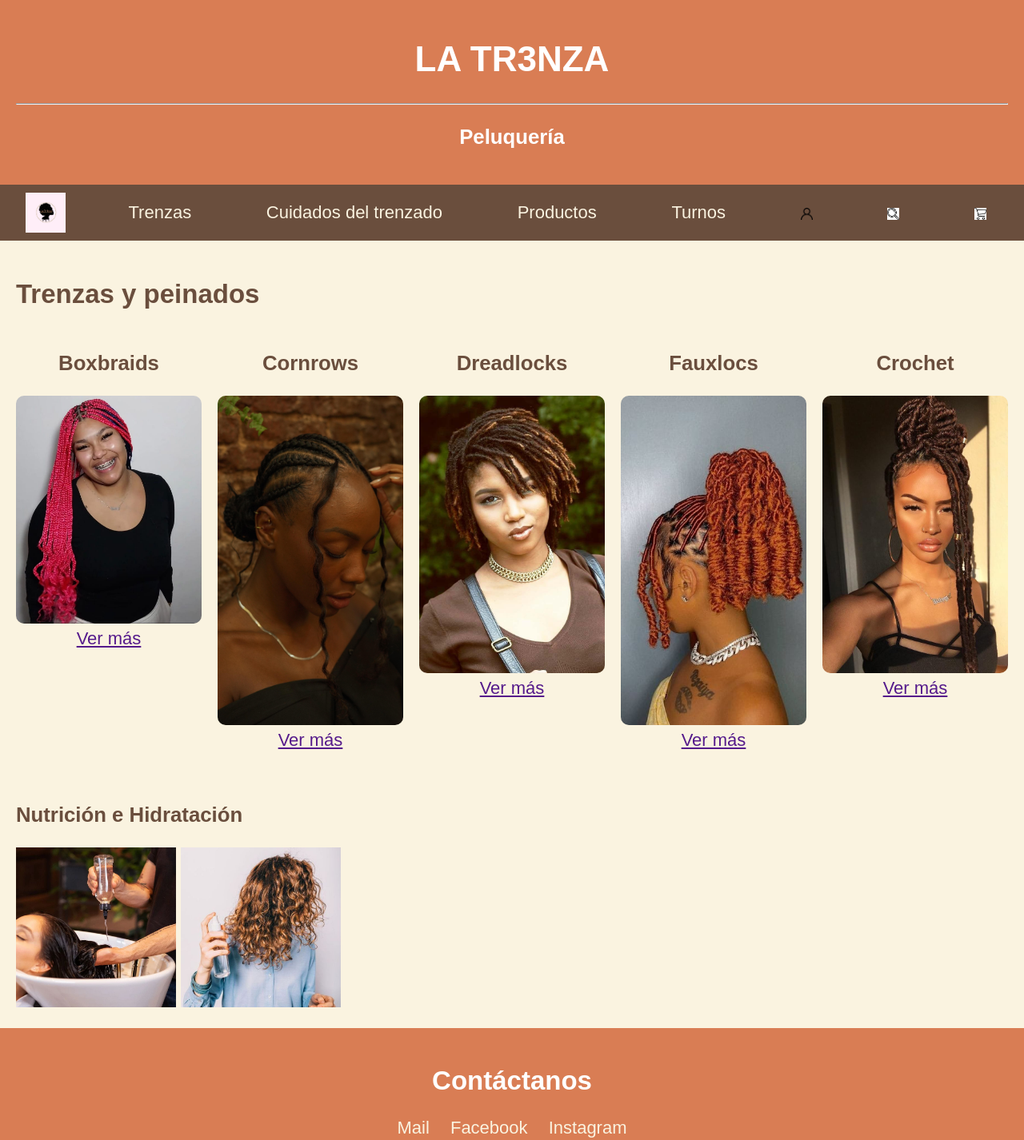
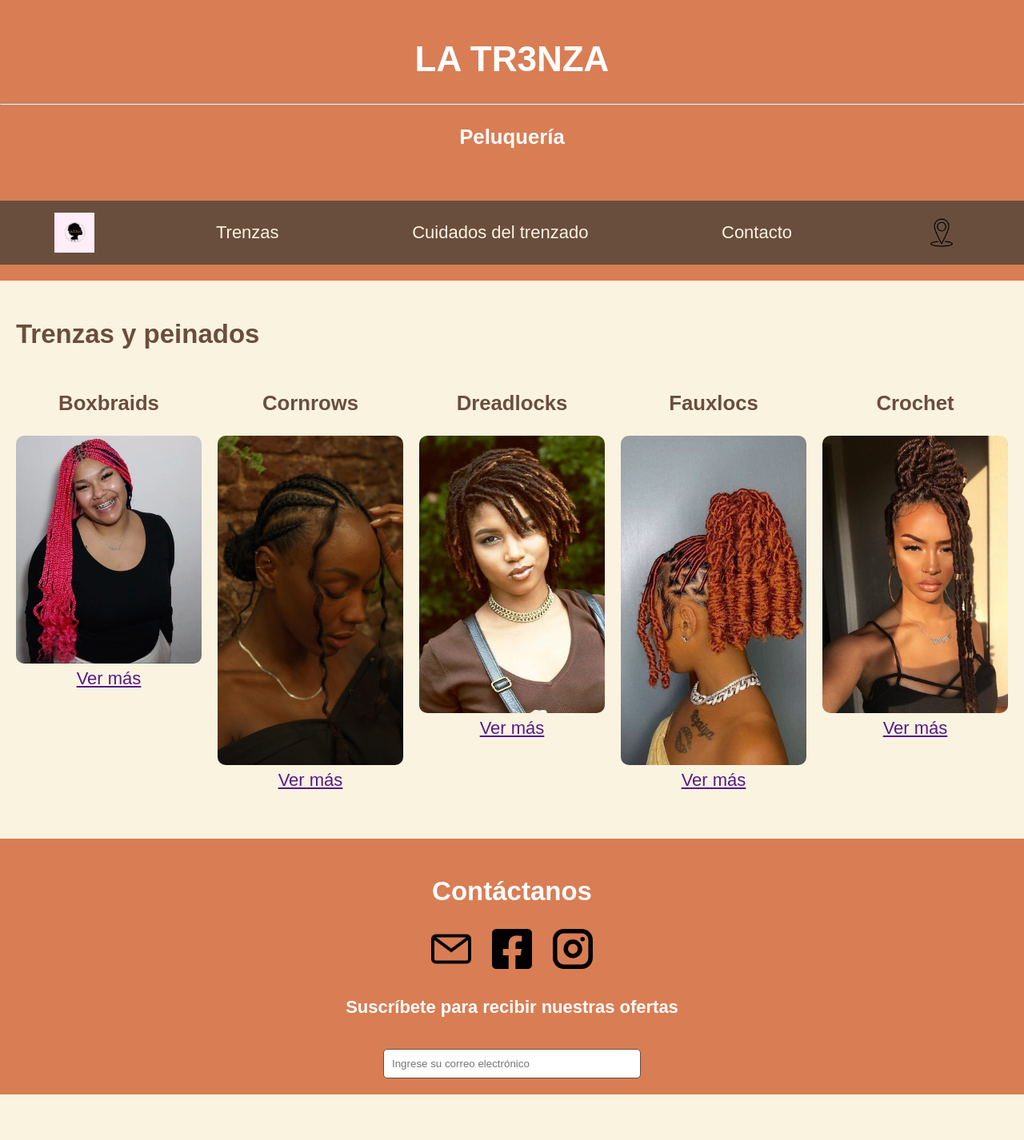
Before and after one commit to MacaVitaSanchez/LaTr3nza, a plain HTML site: page LaTr3nza/index.html in a window 1280 px wide. Shown: the top 1426 px of the page at 80% size. After the commit the page ends 1369 px from the top, so only its background shows below. Drawn offline with Linux system fonts and the light colour scheme; a web font is replaced by a local one.

Commit message:
Nav stiky y agregué iconos de redes sociales

```diff
--- a/LaTr3nza/index.html
+++ b/LaTr3nza/index.html
@@ -4,28 +4,29 @@
     <meta charset="UTF-8">
     <meta name="viewport" content="width=device-width, initial-scale=1.0">
     <title>La Tr3nza</title>
-    <link rel="icon" href="imagenes/la Tr3nza Favicon.jpg">
+    <link rel="icon" href="imagenes/laTr3nzaFavicon.jpg">
+    <link rel="stylesheet" href="reset.css">
     <link rel="stylesheet" href="styles.css">
     <link rel="preconnect" href="https://fonts.googleapis.com">
     <link rel="preconnect" href="https://fonts.gstatic.com" crossorigin>
     <link href="https://fonts.googleapis.com/css2?family=Freeman&display=swap" rel="stylesheet">
 </head>
 <body>
-    <header>
+    <div class="banner">
         <h1>LA TR3NZA</h1>
         <hr>
         <h3>Peluquería</h3>
-    </header>
+    </div>
+    <header>
         <nav>
             <img src="imagenes/logo.jpg" alt="Logo" width="50" height="50">
             <a href="">Trenzas</a>
             <a href="">Cuidados del trenzado</a>
-        <a href="">Productos</a>
-        <a href="">Turnos</a>
-        <a href=""><img src="imagenes/usuario.png" alt="usuario" width="15" height="15"></a>
-        <a href=""><img src="imagenes/Lupa.png" alt="Lupa" width="15" height="15"></a>
-        <a href=""><img src="imagenes/Carrito.png" alt="Carrito" width="15" height="15"></a>
+            <a href="">Contacto</a>
+            <a href=""><img src="./imagenes/ubicacion2.png" alt="Ubicacion" class="logo-ubicacion" width="40" height="40"></a>
         </nav>
+    </header>
+    <main>
         <section>
             <h2>Trenzas y peinados</h2>
             <div class="gallery">
@@ -57,17 +58,19 @@
             </div>
         </section>
         <section>
-        <div>
+            <!-- <div>
                 <h3>Nutrición e Hidratación</h3>
                 <img src="imagenes/nutricion.jpg" alt="Nutricion" width="200" height="200">
                 <img src="imagenes/hidratacion.jpg" alt="Hidratacion" width="200" height="200">
-        </div>
+            </div> -->
         </section>
+    </main>
     <footer>
         <h2>Contáctanos</h2>
-        <a href="#">Mail</a>
-        <a href="#">Facebook</a>
-        <a href="#">Instagram</a>
+        <a href="#"><img src="./imagenes/correo-electronico.png" alt="e-mail" id="mail" width="50" height="50"></a>
+        <a href="#"><img src="./imagenes/facebook.svg" alt="Facebook" id="facebook" width="50" height="50"></a>
+        <a href="https://www.instagram.com/latr3nza_"><img src="./imagenes/instagram.svg" alt="Instagram" id="instagram" width="50" height="50" ></a>
+
         <h4>Suscríbete para recibir nuestras ofertas</h4>
         <input type="text" placeholder="Ingrese su correo electrónico">
     </footer>
--- a/LaTr3nza/styles.css
+++ b/LaTr3nza/styles.css
@@ -8,11 +8,15 @@
     background-color: #FAF3E0;
 }
 
-header {
+header, .banner{
     text-align: center;
-    padding: 20px;
+    padding: 20px 0;
     background-color: #D97D54;
     color: white;
+}
+header{
+    position: sticky;
+    top: 0;
 }
 
 nav {
@@ -36,6 +40,12 @@ nav a {
 nav a:hover {
     background-color: #D97D54;
     border-radius: 5px;
+}
+.logo {
+    border-radius: 180%;
+    background-color: #FAF3E0;
+    width:70px;
+     height:70px;
 }
 
 section {
```
Also changed, not shown: LaTr3nza/imagenes/correo-electronico.png (added), LaTr3nza/imagenes/facebook.svg (added), LaTr3nza/imagenes/historia.jpg (added), LaTr3nza/imagenes/instagram.svg (added), LaTr3nza/imagenes/laTr3nzaFavicon.jpg (renamed from LaTr3nza/imagenes/la Tr3nza Favicon.jpg), LaTr3nza/imagenes/ubicacion.png (added), LaTr3nza/imagenes/ubicacion2.png (added), LaTr3nza/imagenes/whatsapp.png (added). Lines whose indentation alone changed are shown as unchanged.
